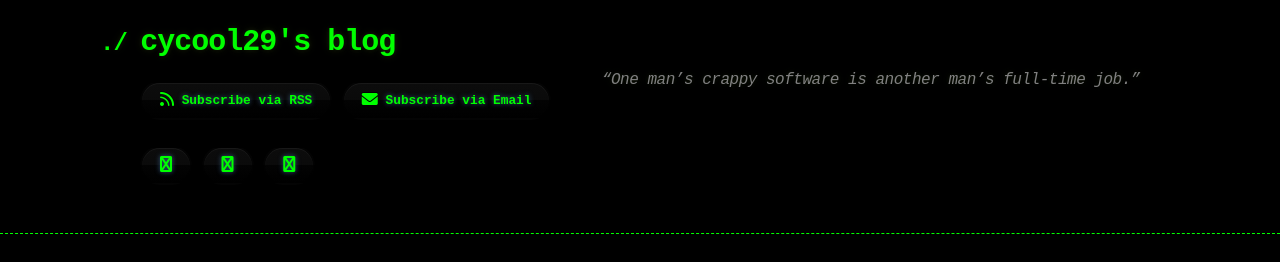
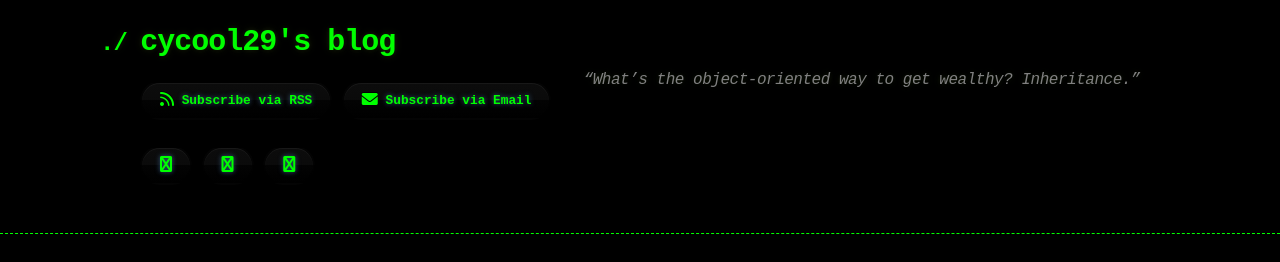
Before and after one commit to cycool29/cycool29.github.io, a Jekyll site: the page built from index.md, in a window 1280 px wide and 900 px high. Shown: the top 262 px of the window. Built offline with Jekyll 4.4.1, drawn with Linux system fonts in a browser that asks for light colours; a style sheet for code colours, icons or effects is not loaded.

Commit message:
Update quotes

```diff
--- a/_config.yml
+++ b/_config.yml
@@ -1,5 +1,5 @@
 title: cycool29's blog
-description: "“One man’s crappy software is another man’s full-time job.” "
+description: "“What’s the object-oriented way to get wealthy? Inheritance.” "
 bio: A high school student. Intermediate in Python, Git, Bash. Learning JavaScript. He/Him. "
 author: cycool29
 url: https://cycool29.github.io
```
